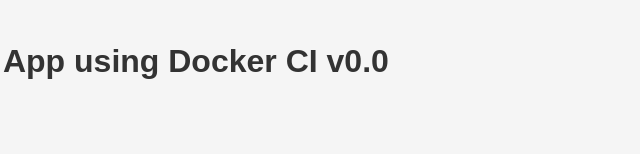
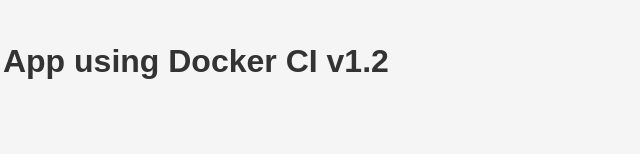
Before and after one commit to chn3043-ux/Docker-CI, a website: page public/index.html in a window 1280 px wide. Shown: the part 284-438 px from the top of the page, 602-1242 px from the left. Drawn offline with Linux system fonts and the light colour scheme.

Commit message:
DZ3th. docker CI

```diff
--- a/public/index.html
+++ b/public/index.html
@@ -7,7 +7,7 @@
 </head>
 <body>
   <img src="images/fastcampus.png" alt="fastcampus logo">
-  <h1>Welcome to Douzone DX 3th. - Nodejs App using Docker CI v0.0</h1>
+  <h1>Welcome to Douzone DX 3th. - Nodejs App using Docker CI v1.2</h1>
   <p>hana!</p>
 </body>
 </html>
```
